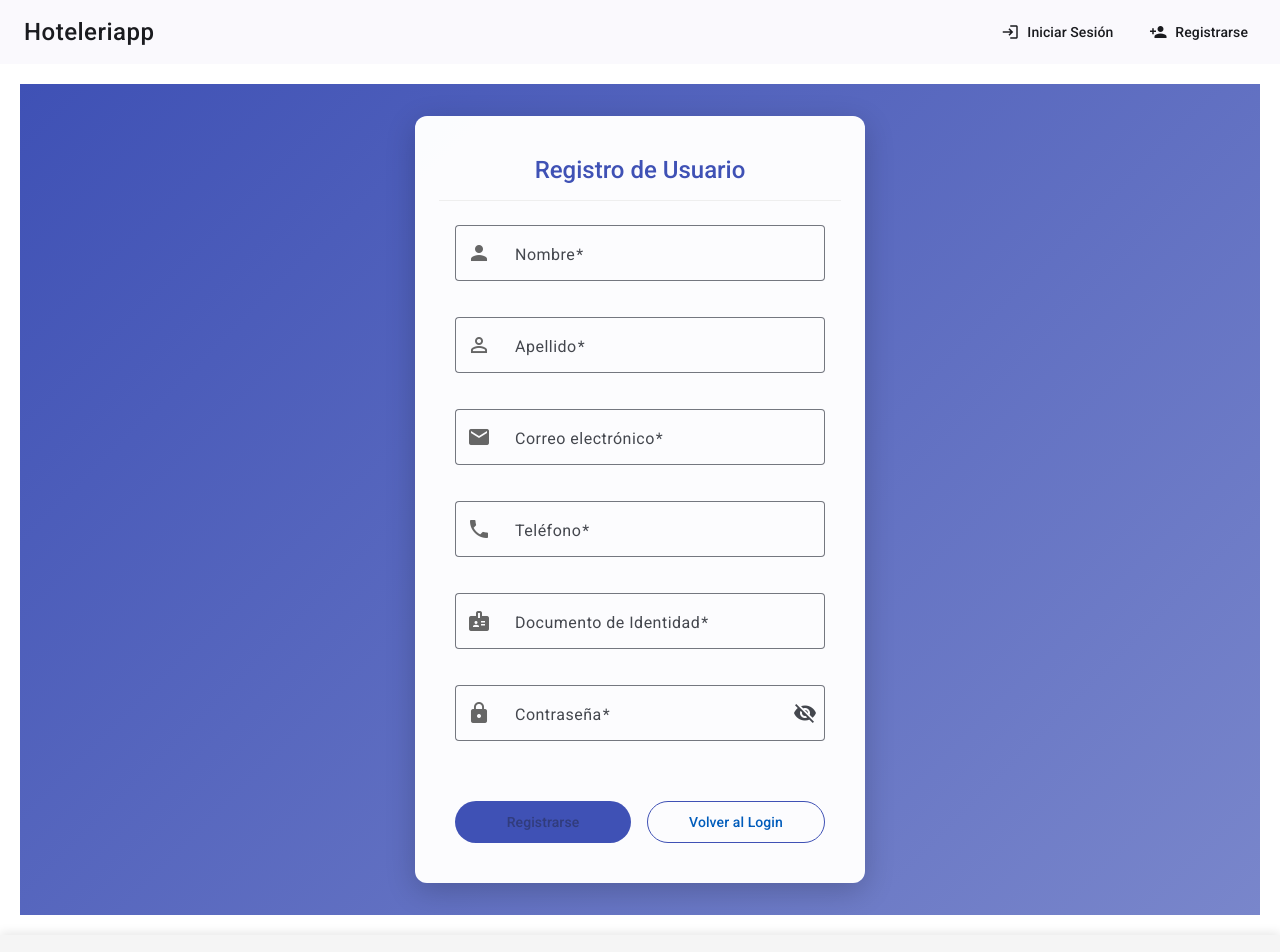
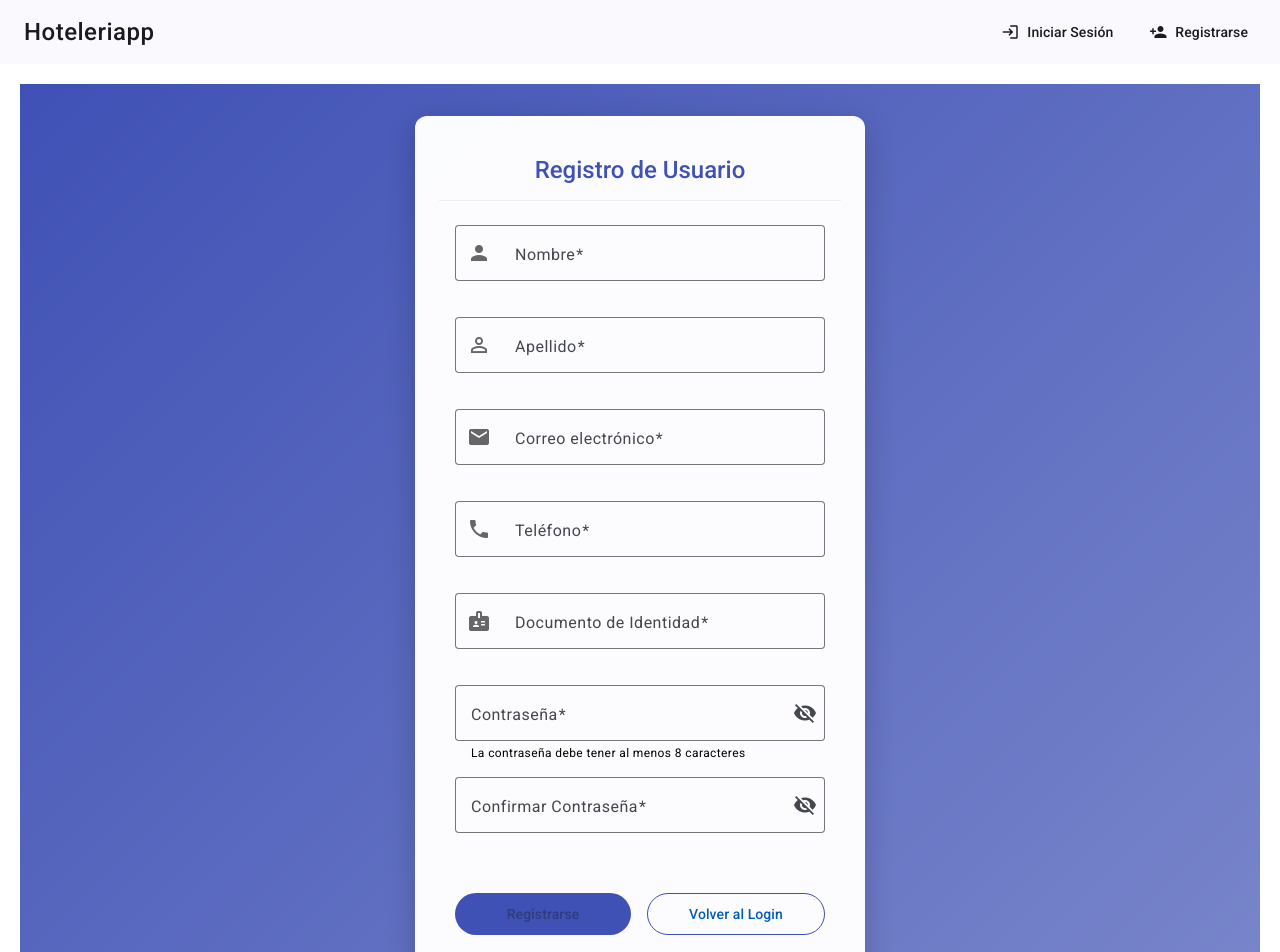
Before and after one commit to BernardoCarvajal/Hoteleriapp, an Angular app in the folder FRONTEND/hoteleriappClient/: page /register in a window 1280 px wide. Shown: the top 952 px of the page. Built offline with nearby package versions, Linux system fonts and the light colour scheme.

Commit message:
Solución errores de registro

```diff
--- a/FRONTEND/hoteleriappClient/src/app/components/registro/registro.component.html
+++ b/FRONTEND/hoteleriappClient/src/app/components/registro/registro.component.html
@@ -72,21 +72,30 @@
           <!-- Contraseña -->
           <mat-form-field appearance="outline" class="full-width">
             <mat-label>Contraseña</mat-label>
-            <input matInput formControlName="password" [type]="hide ? 'password' : 'text'" placeholder="••••••••">
-            <mat-icon matPrefix>lock</mat-icon>
-            <button mat-icon-button matSuffix (click)="hide = !hide" type="button">
-              <mat-icon>{{hide ? 'visibility_off' : 'visibility'}}</mat-icon>
+            <input matInput formControlName="password" [type]="hidePassword ? 'password' : 'text'" placeholder="Mínimo 8 caracteres">
+            <button mat-icon-button matSuffix (click)="hidePassword = !hidePassword" type="button">
+              <mat-icon>{{hidePassword ? 'visibility_off' : 'visibility'}}</mat-icon>
             </button>
-            <mat-error *ngIf="registroForm.get('password')?.hasError('required')">
-              La contraseña es requerida
+            <mat-error *ngIf="registroForm.get('password')?.touched && registroForm.get('password')?.invalid">
+              {{ getErrorMessage('password') }}
             </mat-error>
-            <mat-error *ngIf="registroForm.get('password')?.hasError('minlength')">
-              La contraseña debe tener al menos 6 caracteres
+            <mat-hint>La contraseña debe tener al menos 8 caracteres</mat-hint>
+          </mat-form-field>
+
+          <!-- Confirmar Contraseña -->
+          <mat-form-field appearance="outline" class="full-width">
+            <mat-label>Confirmar Contraseña</mat-label>
+            <input matInput formControlName="confirmPassword" [type]="hideConfirmPassword ? 'password' : 'text'" placeholder="Repite tu contraseña">
+            <button mat-icon-button matSuffix (click)="hideConfirmPassword = !hideConfirmPassword" type="button">
+              <mat-icon>{{hideConfirmPassword ? 'visibility_off' : 'visibility'}}</mat-icon>
+            </button>
+            <mat-error *ngIf="getPasswordMismatchError()">
+              Las contraseñas no coinciden
             </mat-error>
           </mat-form-field>
 
           <div class="button-container">
-            <button mat-raised-button color="primary" type="submit" [disabled]="!registroForm.valid" (click)="onSubmit()">
+            <button mat-raised-button color="primary" type="submit" [disabled]="!registroForm.valid">
               Registrarse
             </button>
             <button mat-stroked-button color="accent" type="button" routerLink="/login">
--- a/FRONTEND/hoteleriappClient/src/app/components/registro/registro.component.ts
+++ b/FRONTEND/hoteleriappClient/src/app/components/registro/registro.component.ts
@@ -13,7 +13,8 @@ import { AuthService } from '../../services/auth.service';
 export class RegistroComponent {
 
   registroForm: FormGroup;
-  hide = true;
+  hidePassword = true;
+  hideConfirmPassword = true;
 
   constructor(
     private fb: FormBuilder,
@@ -27,8 +28,31 @@ export class RegistroComponent {
       email: ['', [Validators.required, Validators.email]],
       telefono: ['', [Validators.required, Validators.pattern('^[0-9]{10}$')]],
       documento_identidad: ['', [Validators.required, Validators.minLength(5)]],
-      password: ['', [Validators.required, Validators.minLength(6)]]
-    });
+      password: ['', [Validators.required, Validators.minLength(8)]],
+      confirmPassword: ['', [Validators.required]]
+    }, { validator: this.passwordMatchValidator });
+  }
+
+  // Validador personalizado para verificar que las contraseñas coincidan
+  passwordMatchValidator(form: FormGroup) {
+    return form.get('password')?.value === form.get('confirmPassword')?.value
+      ? null : { 'mismatch': true };
+  }
+
+  getErrorMessage(field: string): string {
+    const control = this.registroForm.get(field);
+    if (control?.hasError('required')) return 'Este campo es obligatorio';
+    if (field === 'email' && control?.hasError('email')) return 'Ingresa un email válido';
+    if (field === 'telefono' && control?.hasError('pattern')) return 'Ingresa un número de teléfono válido (10 dígitos)';
+    if (field === 'password' && control?.hasError('minlength')) return 'La contraseña debe tener al menos 8 caracteres';
+    if (field === 'documento_identidad' && control?.hasError('minlength')) return 'El documento debe tener al menos 5 caracteres';
+    if (field === 'nombre' && control?.hasError('minlength')) return 'El nombre debe tener al menos 2 caracteres';
+    if (field === 'apellido' && control?.hasError('minlength')) return 'El apellido debe tener al menos 2 caracteres';
+    return '';
+  }
+
+  getPasswordMismatchError(): boolean {
+    return this.registroForm.hasError('mismatch') && this.registroForm.get('confirmPassword')?.touched === true;
   }
 
   onSubmit(){
```
